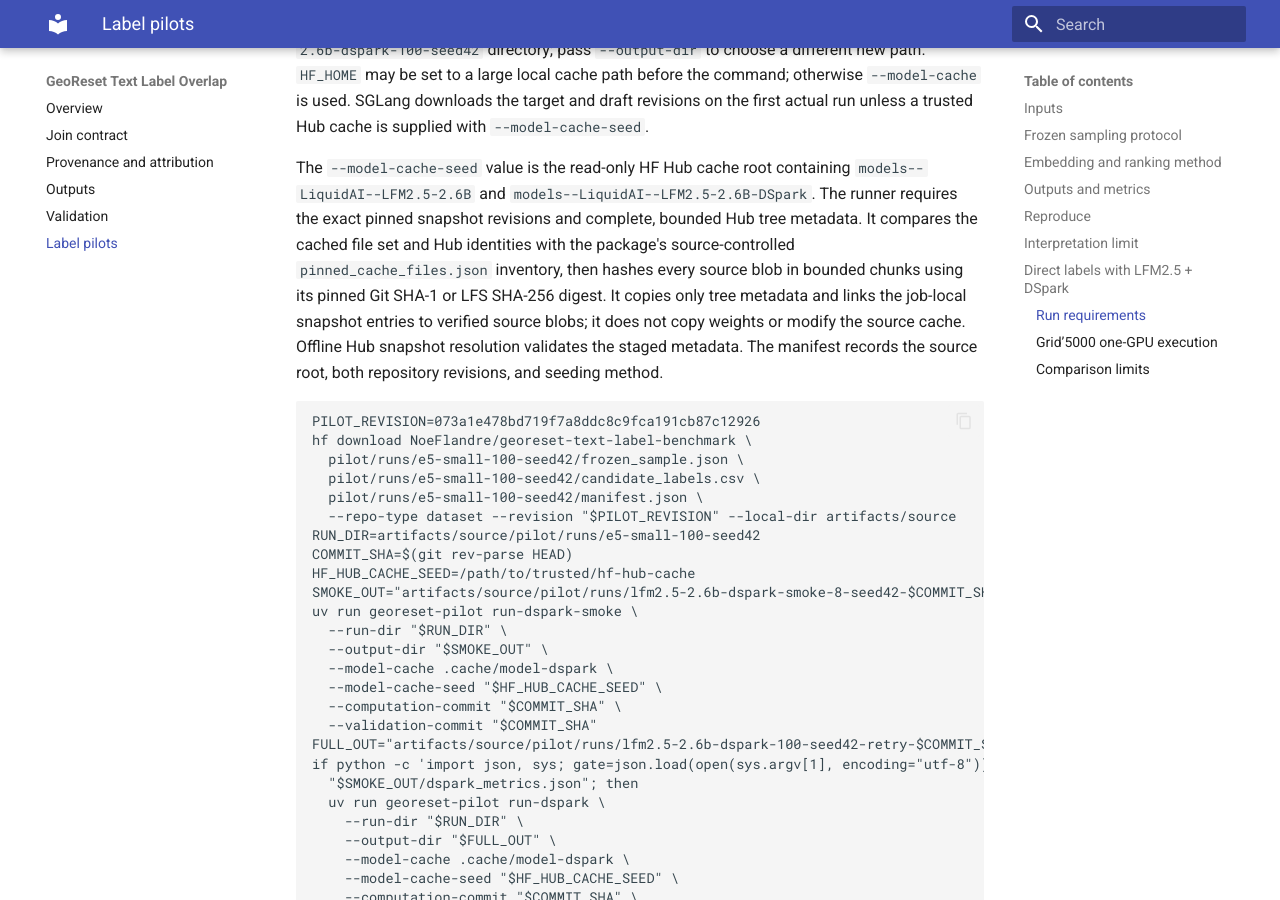
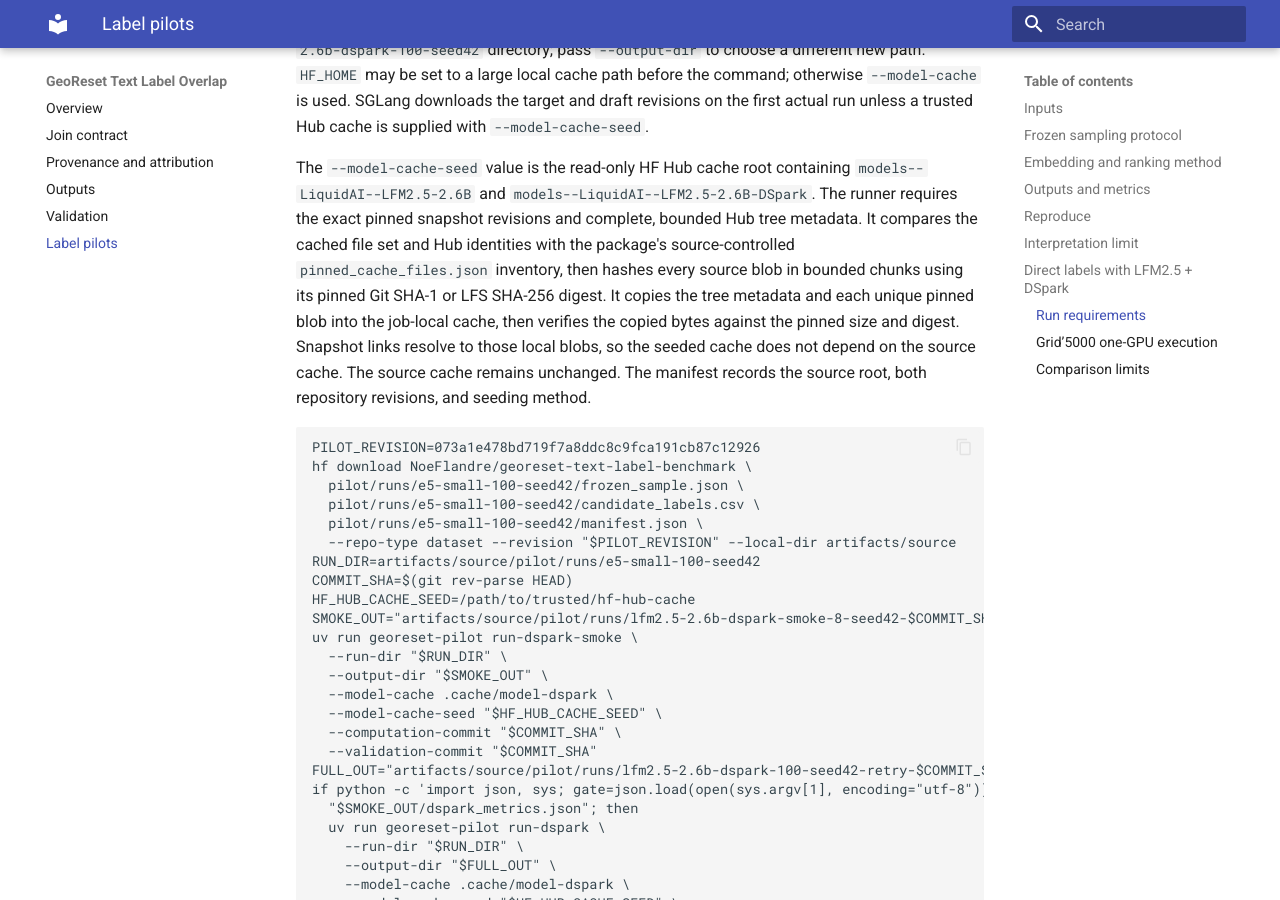
Before and after one commit to NoeFlandre/georeset-text-label-benchmark, an MkDocs documentation site: the page built from docs/pilot.md, in a window 1280 px wide and 900 px high, scrolled down 6192 px. Built offline with MkDocs 1.6.1 and Material for MkDocs 9.7.7, drawn with Linux system fonts in a browser that asks for light colours.

Commit message:
fix: materialize verified model cache blobs locally

````diff
--- a/docs/pilot.md
+++ b/docs/pilot.md
@@ -289,11 +289,12 @@ The `--model-cache-seed` value is the read-only HF Hub cache root containing
 snapshot revisions and complete, bounded Hub tree metadata. It compares the
 cached file set and Hub identities with the package's source-controlled
 `pinned_cache_files.json` inventory, then hashes every source blob in bounded
-chunks using its pinned Git SHA-1 or LFS SHA-256 digest. It copies only tree
-metadata and links the job-local snapshot entries to verified source blobs; it
-does not copy weights or modify the source cache. Offline Hub snapshot
-resolution validates the staged metadata. The manifest records the source
-root, both repository revisions, and seeding method.
+chunks using its pinned Git SHA-1 or LFS SHA-256 digest. It copies the tree
+metadata and each unique pinned blob into the job-local cache, then verifies
+the copied bytes against the pinned size and digest. Snapshot links resolve to
+those local blobs, so the seeded cache does not depend on the source cache.
+The source cache remains unchanged. The manifest records the source root, both
+repository revisions, and seeding method.
 
 ```bash
 PILOT_REVISION=073a1e478bd719f7a8ddc8c9fca191cb87c12926
````
Also changed, not shown: 2 other files.
